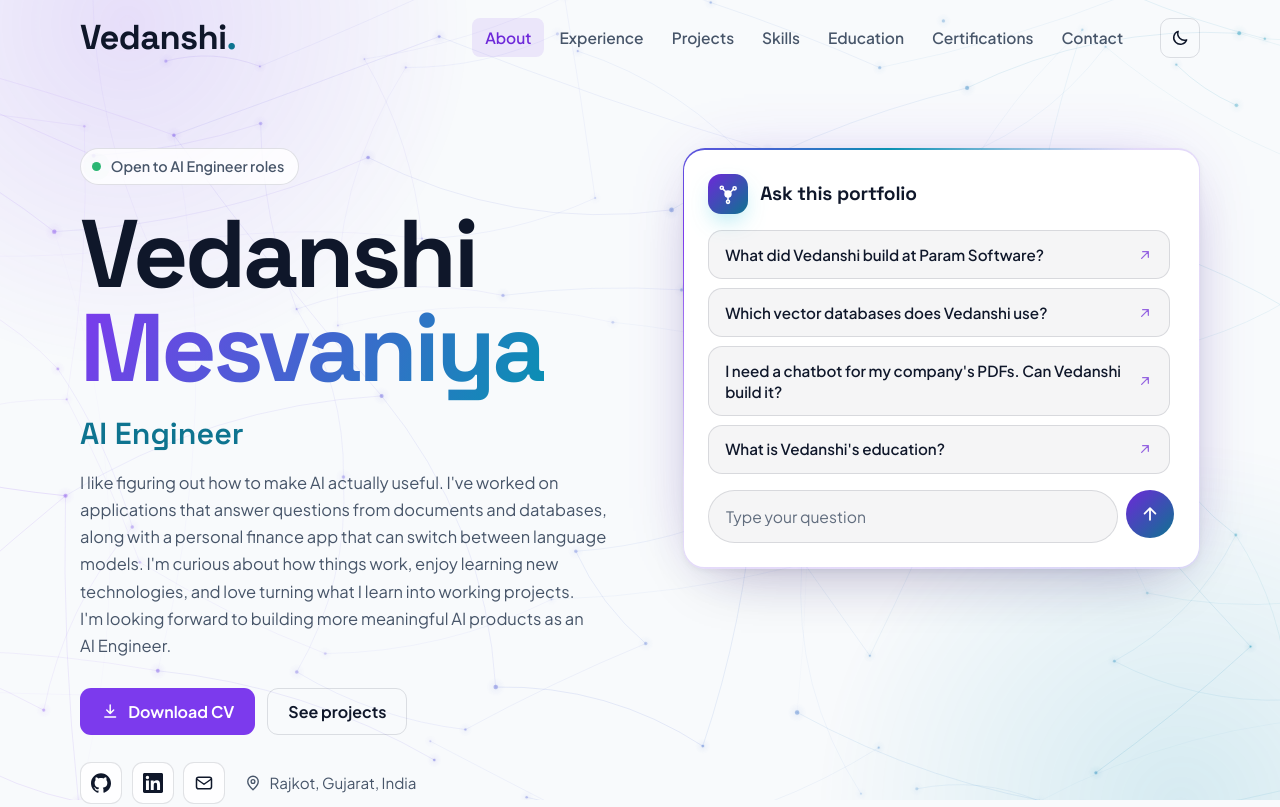
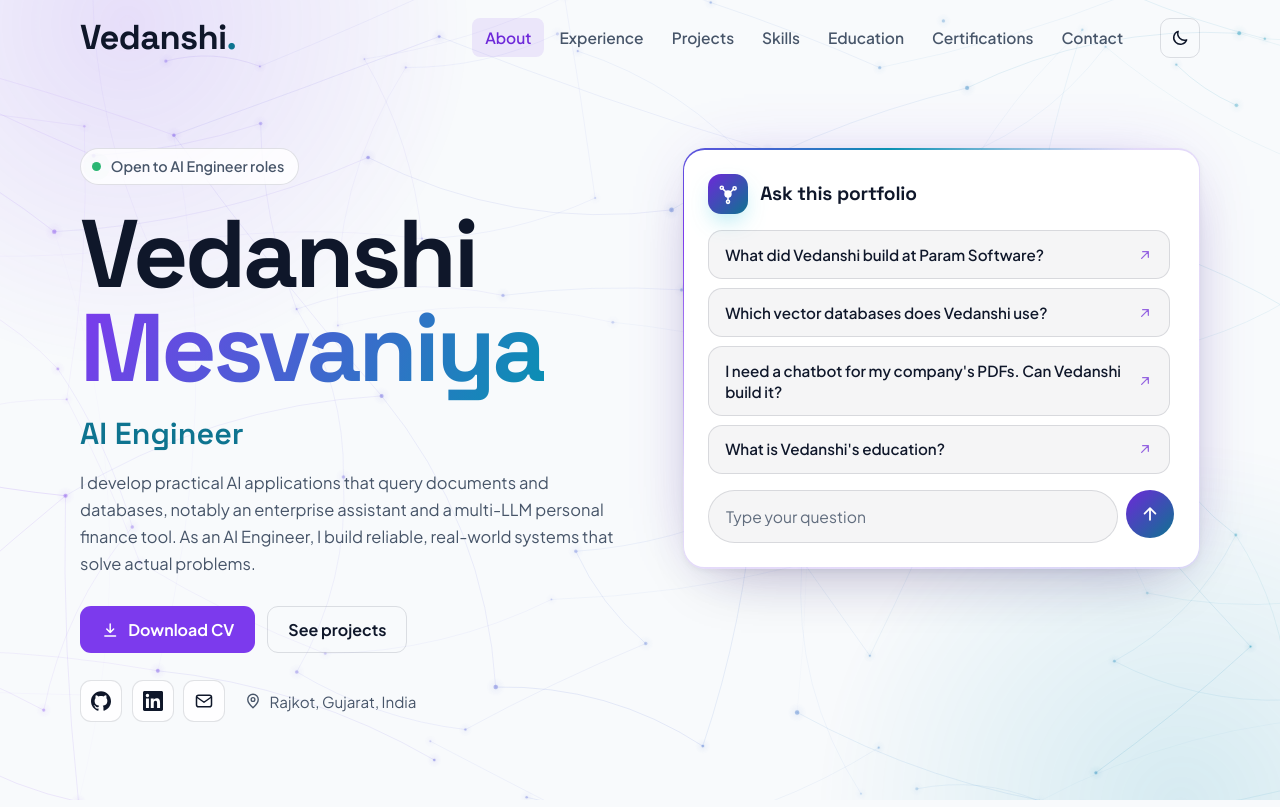
Before and after one commit to VedanshiMesvaniya/Portfolio, a plain HTML site: page index.html in a window 1280 px wide. Shown: the top 807 px of the page. Drawn offline with Linux system fonts and the light colour scheme.

Commit message:
Refine personal description to highlight practical AI applications and problem-solving focus

```diff
--- a/index.html
+++ b/index.html
@@ -134,7 +134,8 @@
           <p class="role">AI Engineer</p>
 
           <p class="lede">
-            I like figuring out how to make AI actually useful. I've worked on applications that answer questions from documents and databases, along with a personal finance app that can switch between language models. I'm curious about how things work, enjoy learning new technologies, and love turning what I learn into working projects. I'm looking forward to building more meaningful AI products as an AI Engineer.
+            I develop practical AI applications that query documents and databases, notably an enterprise assistant and a multi-LLM personal finance tool. As an AI Engineer, I build reliable, real-world systems that solve actual problems.
+
           </p>
 
           <div class="cta">
```
